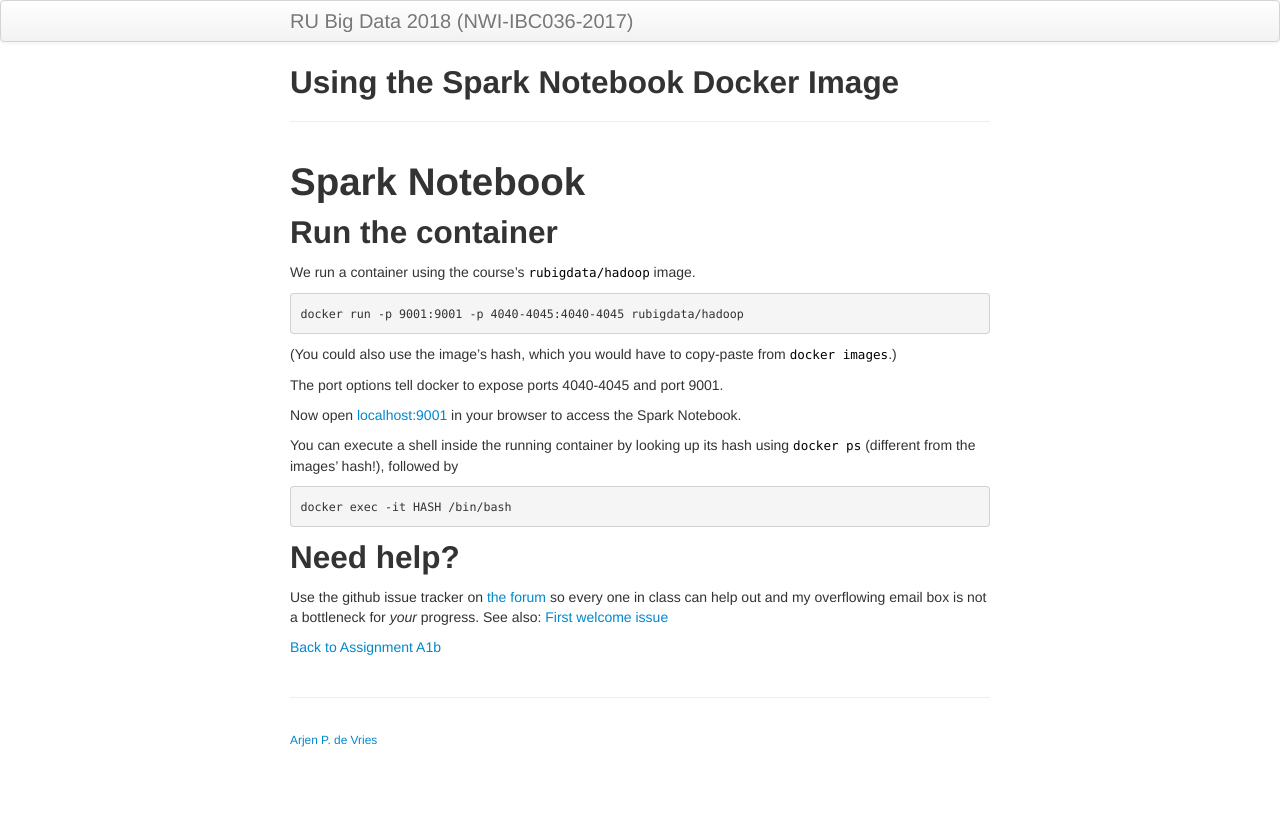
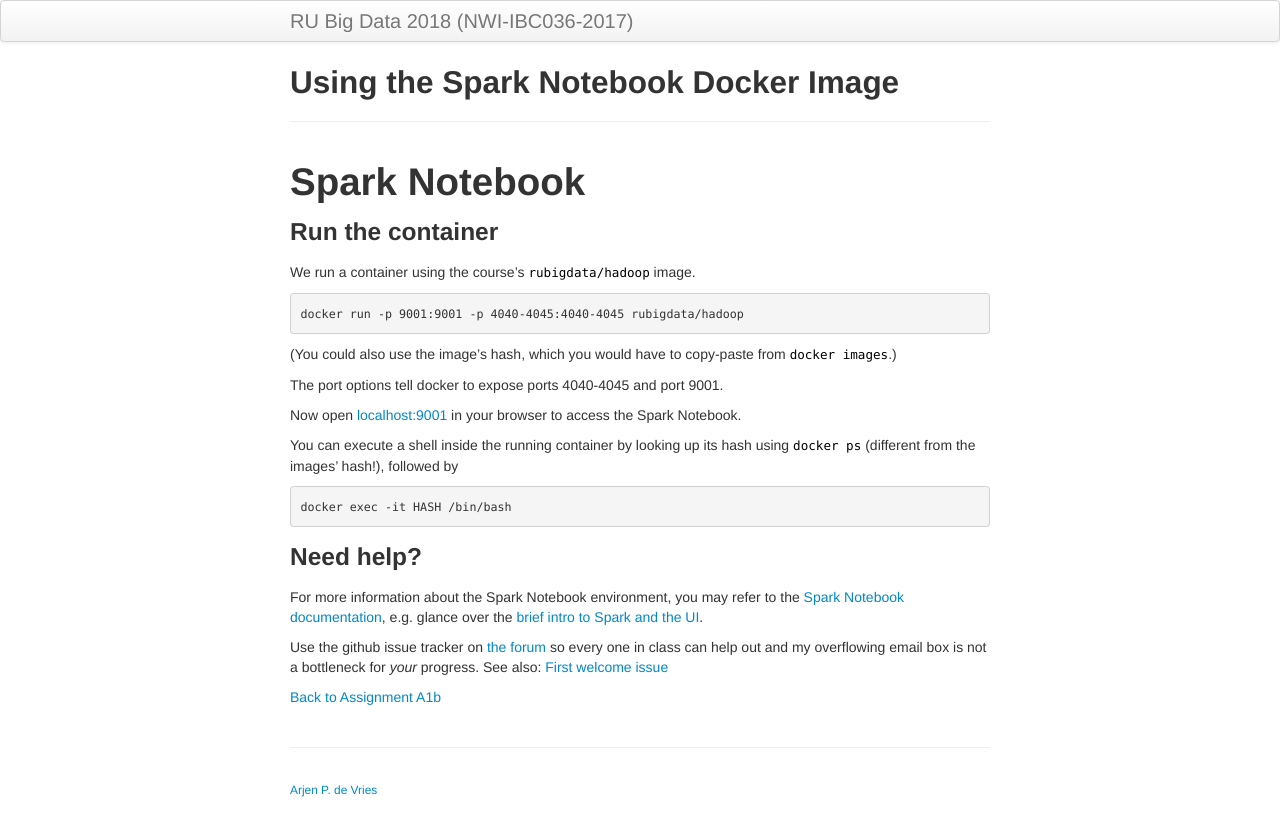
Before and after one commit to Thelukepet/course, a Jekyll site: the page built from background/spark-notebook.md, in a window 1280 px wide. Shown: the top 836 px of the page. Built offline with Jekyll 4.4.1, drawn with Linux system fonts in a browser that asks for light colours.

Commit message:
Added link to Spark Notebook docs

````diff
--- a/background/spark-notebook.md
+++ b/background/spark-notebook.md
@@ -7,7 +7,7 @@ description: How to use the Spark Notebook Docker Image on the machines in the H
 # Spark Notebook
 
 <!--
-## Install
+### Install
 
 Pull an image directly from [Spark Notebook](http://spark-notebook.io):
 
@@ -16,7 +16,7 @@ docker pull andypetrella/spark-notebook:0.7.0-scala-2.11.8-spark-2.1.0-hadoop-2.
 ```
 -->
 
-## Run the container
+### Run the container
 
 We run a container using the course's `rubigdata/hadoop` image.
 
@@ -33,7 +33,11 @@ You can execute a shell inside the running container by looking up its hash usin
 
     docker exec -it HASH /bin/bash
 
-## Need help?
+### Need help?
+
+For more information about the Spark Notebook environment, you may refer to the
+[Spark Notebook documentation](https://github.com/spark-notebook/spark-notebook/blob/master/docs/index.md),
+e.g. glance over the [brief intro to Spark and the UI](https://github.com/spark-notebook/spark-notebook/blob/master/docs/exploring_notebook.md).
 
 Use the github issue tracker on [the forum](https://github.com/rubigdata/forum-2018/) so every one
 in class can help out and my overflowing email box is not a bottleneck for _your_ progress.
````
